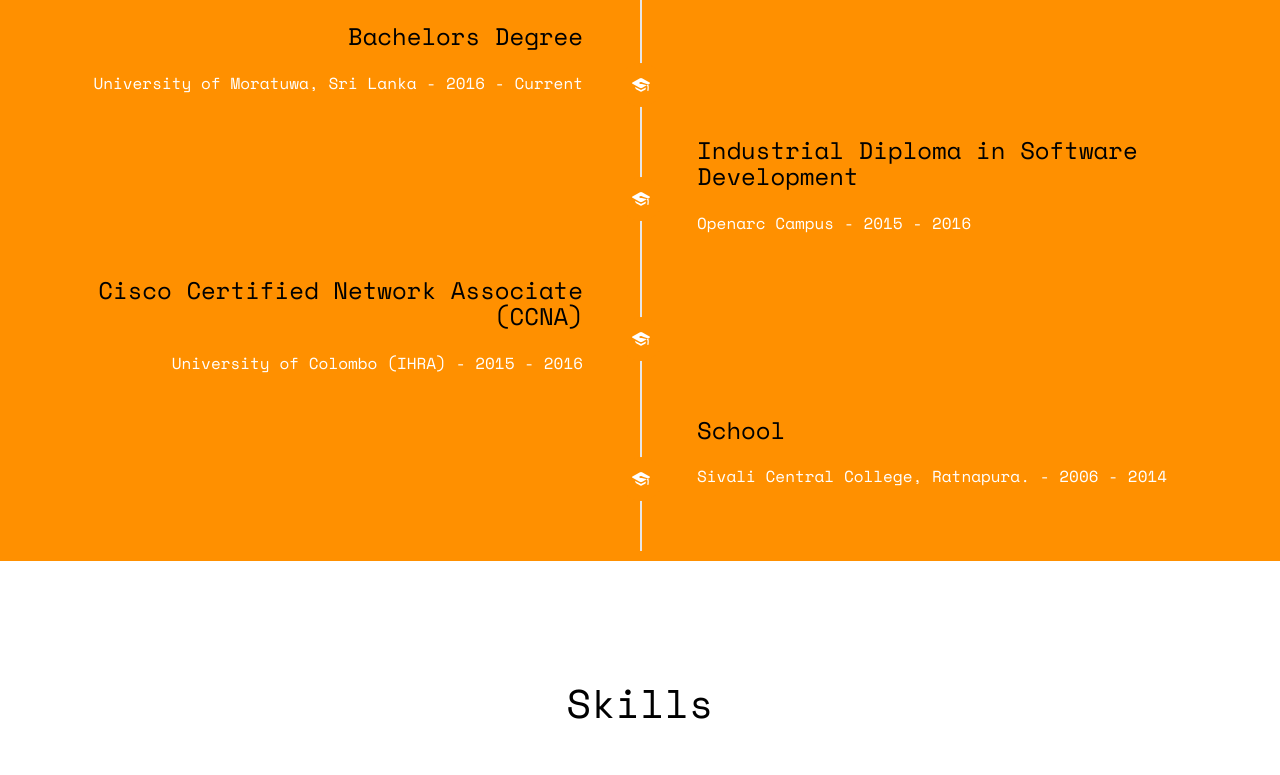
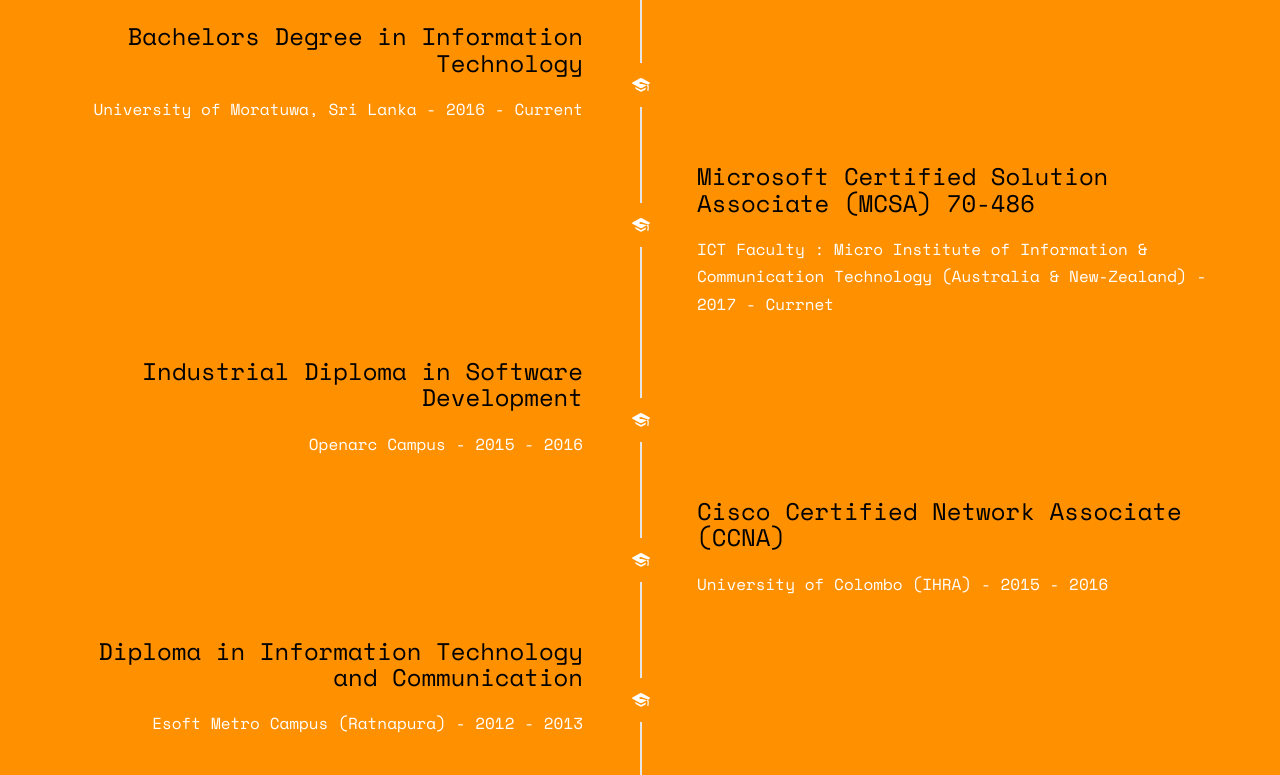
Before and after one commit to Nilansha/my-profile-site, a plain HTML site: page index.html in a window 1280 px wide. Shown: the part 2020-2795 px from the top of the page. Drawn offline with nearby package versions, Linux system fonts and the light colour scheme; some packages are replaced by stand-ins of ours; no server answers; files whose address does not match are found by name.

Commit message:
24/10/2017 Update

```diff
--- a/index.html
+++ b/index.html
@@ -61,7 +61,7 @@
 								<ul class="fh5co-social-icons">
 									<!--<li><a href="#"><i class="icon-twitter2"></i></a></li>-->
 									<li><a target="_blank" href="https://facebook.com/nilansha.tharaka"><i class="icon-facebook2"></i></a></li>
-									<li><a target="_blank" href="https://www.linkedin.com/in/nilansha-tharaka-42b613103/"><i class="icon-linkedin2"></i></a></li>
+									<li><a target="_blank" href="https://www.linkedin.com/in/nilansha-tharaka"><i class="icon-linkedin2"></i></a></li>
 									<!--<li><a href="#"><i class="icon-dribbble2"></i></a></li>-->
 								</ul>
 							</p>
@@ -175,15 +175,27 @@
 							<div class="timeline-badge"><i class="icon-graduation-cap"></i></div>
 							<div class="timeline-panel">
 								<div class="timeline-heading">
-									<h3 class="timeline-title">Bachelors Degree</h3>
+									<h3 class="timeline-title">Bachelors Degree in Information Technology</h3>
 									<span class="company">University of Moratuwa, Sri Lanka - 2016 - Current</span>
 								</div>
 								<!--<div class="timeline-body">
 									<p>Far far away, behind the word mountains, far from the countries Vokalia and Consonantia, there live the blind texts.</p>
 								</div>-->
 							</div>
+                        </li>
+                        <li class="timeline-inverted animate-box">
+							<div class="timeline-badge"><i class="icon-graduation-cap"></i></div>
+							<div class="timeline-panel">
+								<div class="timeline-heading">
+									<h3 class="timeline-title">Microsoft Certified Solution Associate (MCSA) 70-486</h3>
+									<span class="company">ICT Faculty : Micro Institute of Information & Communication Technology (Australia & New-Zealand) - 2017 - Currnet</span>
+								</div>
+								<!--<div class="timeline-body">
+									<p>Far far away, behind the word mountains, they live in Bookmarksgrove right at the coast of the Semantics, a large language ocean.</p>
+								</div>-->
+							</div>
 						</li>
-						<li class="timeline-inverted animate-box">
+						<li class="timeline-unverted animate-box">
 							<div class="timeline-badge"><i class="icon-graduation-cap"></i></div>
 							<div class="timeline-panel">
 								<div class="timeline-heading">
@@ -195,12 +207,24 @@
 								</div>-->
 							</div>
 						</li>
-						<li class="timeline-unverted animate-box">
+						<li class="timeline-inverted animate-box">
 							<div class="timeline-badge"><i class="icon-graduation-cap"></i></div>
 							<div class="timeline-panel">
 								<div class="timeline-heading">
 									<h3 class="timeline-title">Cisco Certified Network Associate (CCNA)</h3>
 									<span class="company">University of Colombo (IHRA) - 2015 - 2016</span>
+								</div>
+								<!--<div class="timeline-body">
+									<p>Far far away, behind the word mountains, they live in Bookmarksgrove right at the coast of the Semantics, a large language ocean.</p>
+								</div>-->
+							</div>
+                        </li>
+                        <li class="timeline-unverted animate-box">
+							<div class="timeline-badge"><i class="icon-graduation-cap"></i></div>
+							<div class="timeline-panel">
+								<div class="timeline-heading">
+									<h3 class="timeline-title">Diploma in Information Technology and Communication</h3>
+									<span class="company">Esoft Metro Campus (Ratnapura) - 2012 - 2013</span>
 								</div>
 								<!--<div class="timeline-body">
 									<p>Far far away, behind the word mountains, they live in Bookmarksgrove right at the coast of the Semantics, a large language ocean.</p>
```
